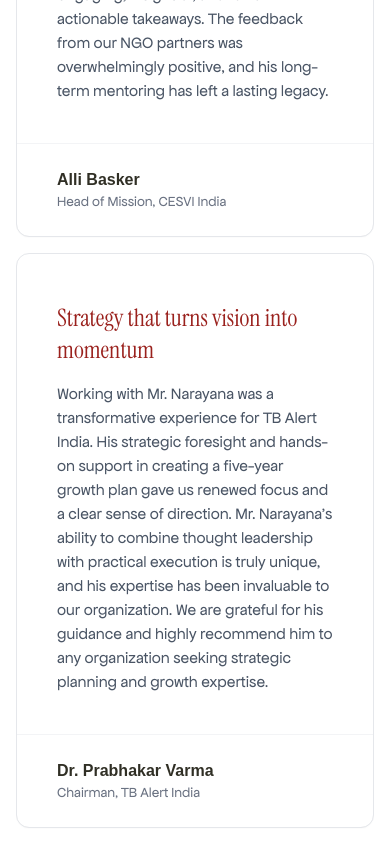
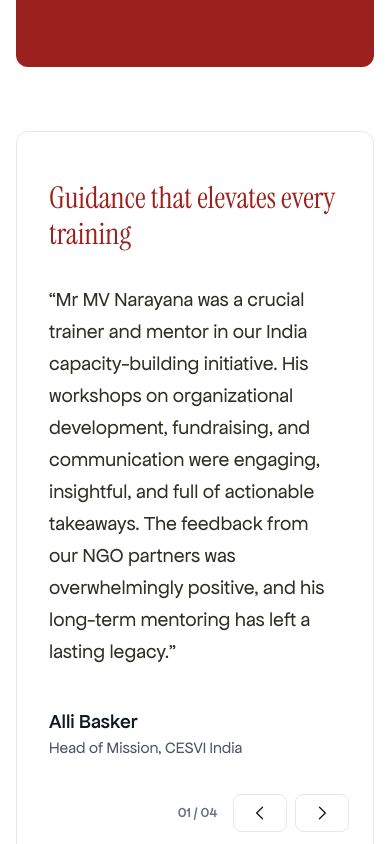
Before and after one commit to NKT1204/yi, a Next.js app: page / in a window 390 px wide. Shown: the part 6580-7424 px from the top of the page. Built offline with nearby package versions, Linux system fonts and the light colour scheme; a web font is replaced by a local one.

Commit message:
UI tweaks

```diff
--- a/components/AmazingInitiatives.js
+++ b/components/AmazingInitiatives.js
@@ -61,13 +61,13 @@ export default function AmazingInitiatives() {
                         We have worked with some amazing initiatives.
                     </h2>
                 </div>
-                <div className="mx-auto flow-root max-w-2xl mt-8 sm:mt-12 lg:mx-0 lg:max-w-none">
-                    <div className="-mt-8 sm:-mx-4 sm:columns-2 sm:text-[0] lg:columns-3">
+                <div className="mx-auto max-w-2xl mt-8 sm:mt-12 lg:mx-0 lg:max-w-none">
+                    <div className="grid gap-8 sm:grid-cols-2 lg:grid-cols-3">
                         {testimonials.map((testimonial) => (
-                            <div key={testimonial.author.handle} className="pt-8 sm:inline-block sm:w-full sm:px-4">
-                                <figure className="rounded-xl border bg-white border-gray-200 shadow-2xs p-8 leading-relaxed">
+                            <div key={testimonial.author.name} className="h-full">
+                                <figure className="flex h-full flex-col rounded-xl border bg-white border-gray-200 shadow-2xs p-8 leading-relaxed">
                                     <div className="mb-3 text-2xl text-[var(--color-secondary)] instrument-serif-regular">{testimonial.author.name}</div>
-                                    <blockquote className="text-gray-700">
+                                    <blockquote className="text-gray-700 flex-1">
                                         <p>{`${testimonial.body}`}</p>
                                     </blockquote>
                                     <img alt="" src={testimonial.author.imageUrl} className="mt-6 w-full h-auto" />
--- a/components/Button.js
+++ b/components/Button.js
@@ -6,6 +6,7 @@ export default function Button({
     children,
     onClick,
     className = "",
+    variant = "primary",
     type = "button",
     ...props
 }) {
@@ -70,6 +71,11 @@ export default function Button({
                 `}
                 {...props}
             >
+                {variant === "ghost" ? (
+                    <span className="flex items-center justify-center w-full">
+                        {children}
+                    </span>
+                ) : (
                 <span className="inline-block">
                     {characters.map((char, index) => (
                         <span
@@ -97,6 +103,7 @@ export default function Button({
                         </span>
                     ))}
                 </span>
+                )}
             </button>
     );
 }
--- a/components/OurServices.js
+++ b/components/OurServices.js
@@ -34,10 +34,10 @@ function ServiceCard({ title, description }) {
                 *
             </span>
             <div className="space-y-4">
-                <h3 className="text-3xl sm:text-4xl font-semibold instrument-serif-regular">
+                <h3 className="text-3xl sm:text-4xl instrument-serif-regular">
                     {title}
                 </h3>
-                <p className="text-white/80 leading-relaxed">{description}</p>
+                <p className="text-base md:text-lg text-white/80 leading-relaxed">{description}</p>
             </div>
         </div>
     );
--- a/components/Testimonials.js
+++ b/components/Testimonials.js
@@ -1,3 +1,7 @@
+"use client";
+
+import { useState } from "react";
+import Button from "@/components/Button";
 import Ctnr from "@/components/Ctnr";
 
 const testimonials = [
@@ -7,7 +11,6 @@ const testimonials = [
         quote: "Mr MV Narayana was a crucial trainer and mentor in our India capacity-building initiative. His workshops on organizational development, fundraising, and communication were engaging, insightful, and full of actionable takeaways. The feedback from our NGO partners was overwhelmingly positive, and his long-term mentoring has left a lasting legacy.",
         author: "Alli Basker",
         role: "Head of Mission, CESVI India",
-        span: "lg:col-span-2",
     },
     {
         id: "collaboration",
@@ -15,7 +18,6 @@ const testimonials = [
         quote: "Working with Mr. Narayana was a transformative experience for TB Alert India. His strategic foresight and hands-on support in creating a five-year growth plan gave us renewed focus and a clear sense of direction. Mr. Narayana's ability to combine thought leadership with practical execution is truly unique, and his expertise has been invaluable to our organization. We are grateful for his guidance and highly recommend him to any organization seeking strategic planning and growth expertise.",
         author: "Dr. Prabhakar Varma",
         role: "Chairman, TB Alert India",
-        span: "lg:col-span-4",
     },
     {
         id: "speed",
@@ -23,7 +25,6 @@ const testimonials = [
         quote: "The training and mentorship provided by Mr. Narayana marked a pivotal moment in VIEWS’ journey. His profound expertise in nonprofit systems and organizational sustainability significantly strengthened our internal structures and enhanced our fundraising strategies. Mr. Narayana is a true capacity builder, empowering organizations from within by fostering leadership, strategic clarity, and long-term resilience.",
         author: "S.Bheema Rao",
         role: "Executive Director, VIEWS",
-        span: "lg:col-span-4",
     },
     {
         id: "capacity",
@@ -31,30 +32,73 @@ const testimonials = [
         quote: "MV Narayana’s insights on social messaging and strategy for ‘Kadvi Hawa’ and ‘Halkaa’ were extremely valuable. His understanding of development themes and how to communicate them effectively through film helped us engage both policy influencers and the broader community. His role went beyond consulting – he became a thought partner.",
         author: "Nila Madhab Panda",
         role: "Padma Sri Awardee, Acclaimed Filmmaker",
-        span: "lg:col-span-2",
     },
 ];
 
 export default function Testimonials() {
+    const [activeIndex, setActiveIndex] = useState(0);
+    const total = testimonials.length;
+    const { title, quote, author, role } = testimonials[activeIndex];
+
+    const showPrevious = () => setActiveIndex((prev) => (prev - 1 + total) % total);
+    const showNext = () => setActiveIndex((prev) => (prev + 1) % total);
+
     return (
-        <section className="py-8 md:py-20 md:pb-8">
-            <Ctnr className="max-w-7xl mx-auto">
-                <div className="grid grid-cols-1 gap-4 lg:grid-cols-6 lg:grid-rows-2">
-                    {testimonials.map(({ id, span, title, quote, author, role }) => (
-                        <div key={id} className={`flex p-px ${span}`}>
-                            <article className="flex h-full w-full flex-col justify-between overflow-hidden rounded-xl bg-white shadow-xs outline outline-gray-200">
-                                <div className="p-10">
-                                    <p className="mt-2 text-2xl instrument-serif-regular text-[var(--color-secondary)]">{title}</p>
-                                    <p className="mt-4 text-base text-gray-600">{quote}</p>
-                                </div>
-                                <div className="border-t border-gray-100 px-10 py-6">
-                                    <p className="text-base font-semibold text-[var(--color-tertiary)]">{author}</p>
-                                    <p className="text-sm text-gray-500">{role}</p>
-                                </div>
-                            </article>
+        <section className="bg-white py-16 pb-8">
+            <Ctnr>
+                <figure className="relative mx-auto rounded-xl border border-gray-200 px-8 py-12 pb-24 sm:px-12 sm:pb-28">
+                    <p className="sr-only">
+                        Viewing testimonial {activeIndex + 1} of {total}
+                    </p>
+                    <p className="text-3xl sm:text-4xl text-[var(--color-secondary)] instrument-serif-regular">{title}</p>
+                    <blockquote className="mt-8 text-xl leading-8 text-[var(--color-tertiary)] sm:text-2xl sm:leading-9">
+                        <p>&ldquo;{quote}&rdquo;</p>
+                    </blockquote>
+                    <figcaption className="mt-10 text-md leading-6 text-gray-600">
+                        <div className="text-xl font-medium text-gray-900">{author}</div>
+                        <div>{role}</div>
+                    </figcaption>
+
+                    <div className="absolute bottom-6 right-6 flex items-center gap-4 sm:bottom-8 sm:right-8">
+                        <span className="text-sm font-medium text-gray-500">
+                            {String(activeIndex + 1).padStart(2, "0")} / {String(total).padStart(2, "0")}
+                        </span>
+                        <div className="flex gap-2">
+                            <Button
+                                variant="ghost"
+                                onClick={showPrevious}
+                                aria-label="Show previous testimonial"
+                                className="bg-white text-gray-900 border border-gray-200 hover:border-gray-300 px-2 py-2 rounded-full"
+                            >
+                                <svg
+                                    viewBox="0 0 24 24"
+                                    fill="none"
+                                    xmlns="http://www.w3.org/2000/svg"
+                                    className="h-5 w-5"
+                                    aria-hidden="true"
+                                >
+                                    <path d="M15 5L8 12L15 19" stroke="currentColor" strokeWidth="1.6" strokeLinecap="round" strokeLinejoin="round" />
+                                </svg>
+                            </Button>
+                            <Button
+                                variant="ghost"
+                                onClick={showNext}
+                                aria-label="Show next testimonial"
+                                className="bg-white text-gray-900 border border-gray-200 hover:border-gray-300 px-2 py-2 rounded-full"
+                            >
+                                <svg
+                                    viewBox="0 0 24 24"
+                                    fill="none"
+                                    xmlns="http://www.w3.org/2000/svg"
+                                    className="h-5 w-5"
+                                    aria-hidden="true"
+                                >
+                                    <path d="M9 5L16 12L9 19" stroke="currentColor" strokeWidth="1.6" strokeLinecap="round" strokeLinejoin="round" />
+                                </svg>
+                            </Button>
                         </div>
-                    ))}
-                </div>
+                    </div>
+                </figure>
             </Ctnr>
         </section>
     );
```
Also changed, not shown: public/images/hcl-foundation.avif (deleted), public/images/seg-nava.avif (deleted).
